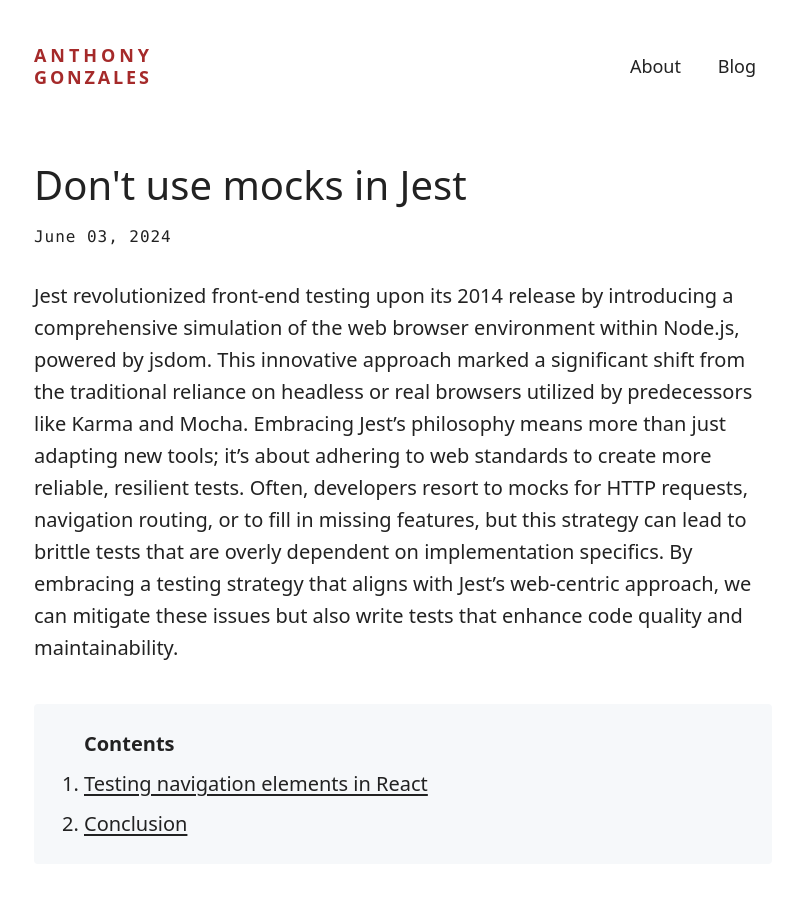
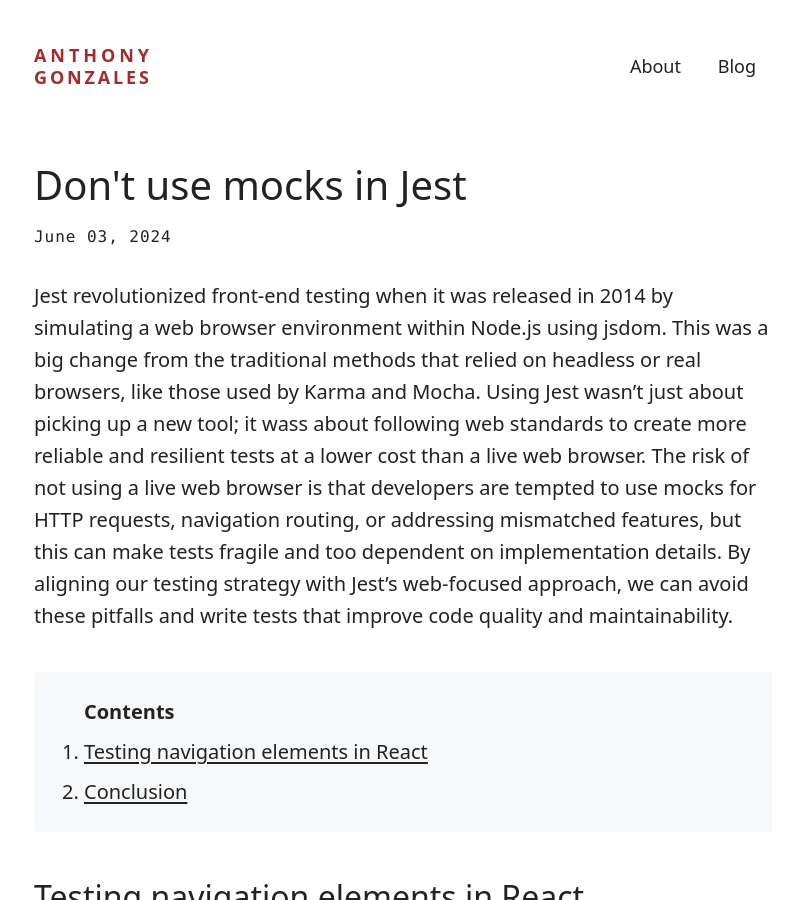
Before and after one commit to antgonzales/antgonzales.github.io, a Jekyll site: the page built from _posts/2024-06-03-dont-mock-in-jest.md, in a window 1280 px wide and 900 px high. Shown: the whole window, without its empty margins (237-1035 px from the left). Built offline with Jekyll 4.4.1, drawn with Linux system fonts in a browser that asks for light colours.

Commit message:
Update "Don't mock in Jest"
Make the intro paragraph more concise and readable.

```diff
--- a/_posts/2024-06-03-dont-mock-in-jest.md
+++ b/_posts/2024-06-03-dont-mock-in-jest.md
@@ -7,17 +7,17 @@ maintainability and reliability."
 date: 2024-06-03
 ---
 
-Jest revolutionized front-end testing upon its 2014 release by introducing a
-comprehensive simulation of the web browser environment within Node.js, powered
-by jsdom. This innovative approach marked a significant shift from the
-traditional reliance on headless or real browsers utilized by predecessors like
-Karma and Mocha. Embracing Jest's philosophy means more than just adapting new
-tools; it's about adhering to web standards to create more reliable, resilient
-tests. Often, developers resort to mocks for HTTP requests, navigation routing,
-or to fill in missing features, but this strategy can lead to brittle tests
-that are overly dependent on implementation specifics. By embracing a testing
-strategy that aligns with Jest's web-centric approach, we can mitigate these
-issues but also write tests that enhance code quality and maintainability.
+Jest revolutionized front-end testing when it was released in 2014 by
+simulating a web browser environment within Node.js using jsdom. This was a big
+change from the traditional methods that relied on headless or real browsers,
+like those used by Karma and Mocha. Using Jest wasn't just about picking up a
+new tool; it wass about following web standards to create more reliable and
+resilient tests at a lower cost than a live web browser. The risk of not using
+a live web browser is that developers are tempted to use mocks for HTTP
+requests, navigation routing, or addressing mismatched features, but this can
+make tests fragile and too dependent on implementation details. By aligning our
+testing strategy with Jest’s web-focused approach, we can avoid these pitfalls
+and write tests that improve code quality and maintainability.
 
 * Do not remove this line (it will not be displayed)
 {:toc}
```
